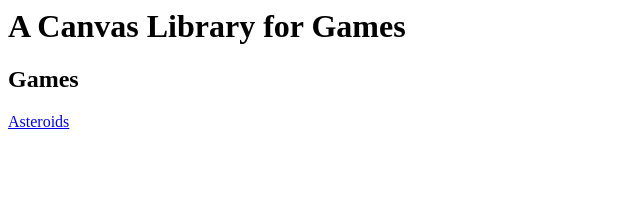
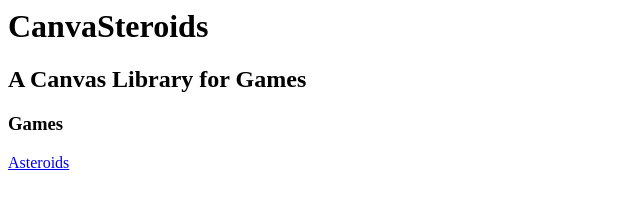
Before and after one commit to bigfish/canvasteroids, a plain HTML site: page index.html in a window 1280 px wide. Shown: the whole page, without its empty margins (0-640 px from the left). Drawn offline with Linux system fonts and the light colour scheme.

Commit message:
added title

```diff
--- a/index.html
+++ b/index.html
@@ -3,8 +3,9 @@
     <title>CanvaSteroids</title>
   </head>
   <body>
-    <h1>A Canvas Library for Games</h1>
-    <h2>Games</h2>
+    <h1>CanvaSteroids</h1>
+    <h2>A Canvas Library for Games</h2>
+    <h3>Games</h3>
     <a href="games/asteroids/">Asteroids</a>
   </body>
 </html>
```
